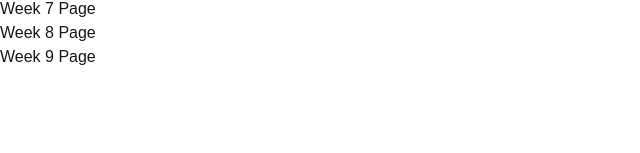
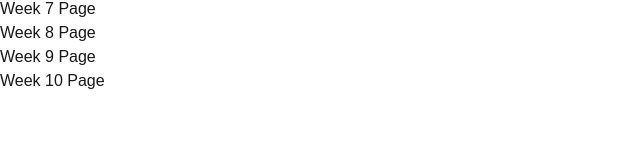
Before and after one commit to Gagandeep9354/cprg306-assignments, a Next.js app: page / in a window 1280 px wide. Shown: the part 147-300 px from the top of the page, without its empty margins (0-640 px from the left). Built offline with nearby package versions, Linux system fonts and the light colour scheme.

Commit message:
Added link to week 10 page

```diff
--- a/app/page.js
+++ b/app/page.js
@@ -12,7 +12,8 @@ function page() {
       <Link href="/week-6"> Week 6 Page</Link><br />
       <Link href="/week-7"> Week 7 Page</Link><br />
       <Link href="/week-8"> Week 8 Page</Link><br />
-      <Link href="/week-9"> Week 9 Page</Link>
+      <Link href="/week-9"> Week 9 Page</Link><br />
+      <Link href="/week-10">Week 10 Page </Link>
       </div>
   )
 }
```
